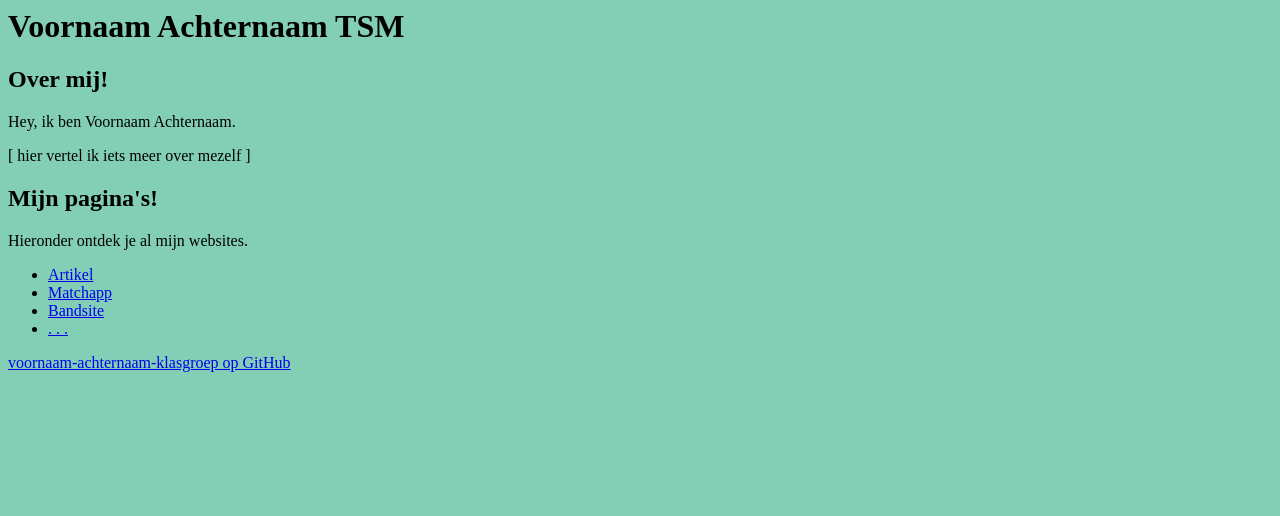
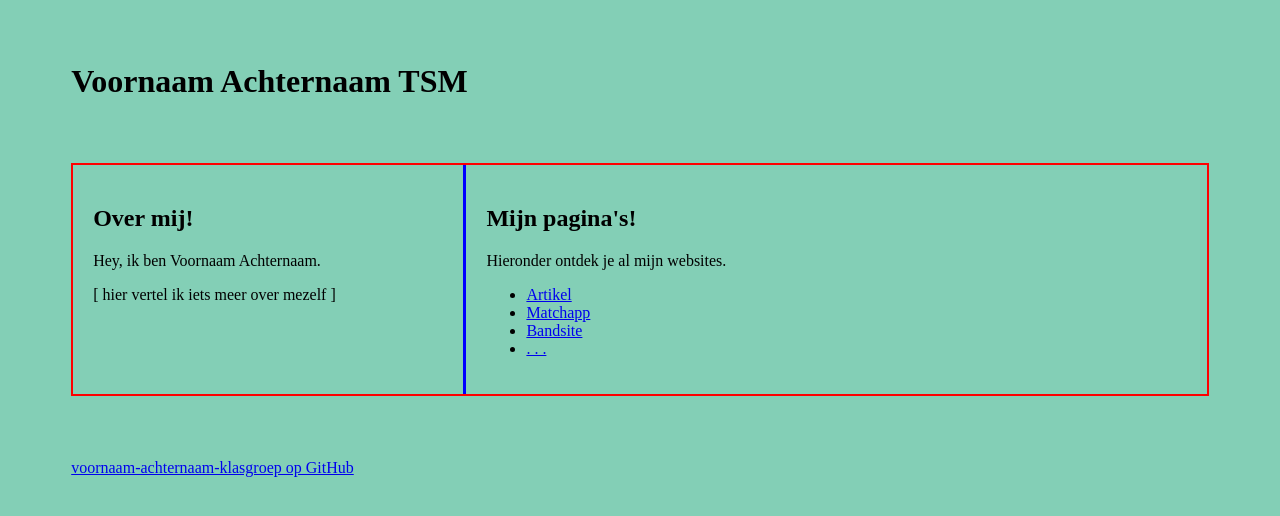
Before and after one commit to marieke-vanhoof-4gta/Script, a plain HTML site: page index.html in a window 1280 px wide. Drawn offline with Linux system fonts and the light colour scheme.

Commit message:
homepage

```diff
--- a/style.css
+++ b/style.css
@@ -1,3 +1,22 @@
 body {
     background-color: rgb(131, 207, 182);
 }
+
+header, #about, footer {
+    margin: 5%;
+}
+
+#about {
+    display: flex;
+    border: 2px solid red;
+}
+
+.col {
+    padding: 20px;
+    flex: 1;
+}
+
+.right {
+    flex: 2;
+    border-left: 3px solid blue;
+}
```
